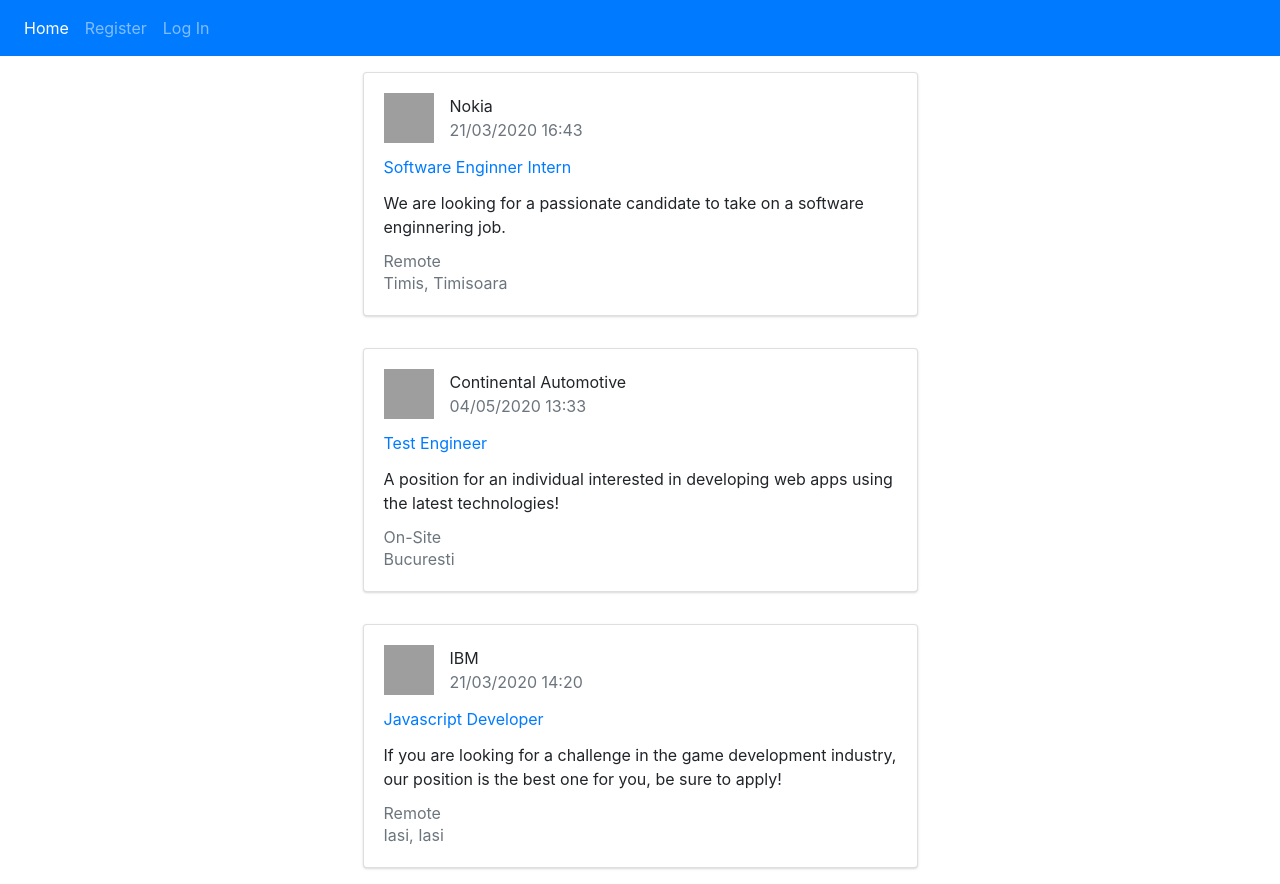
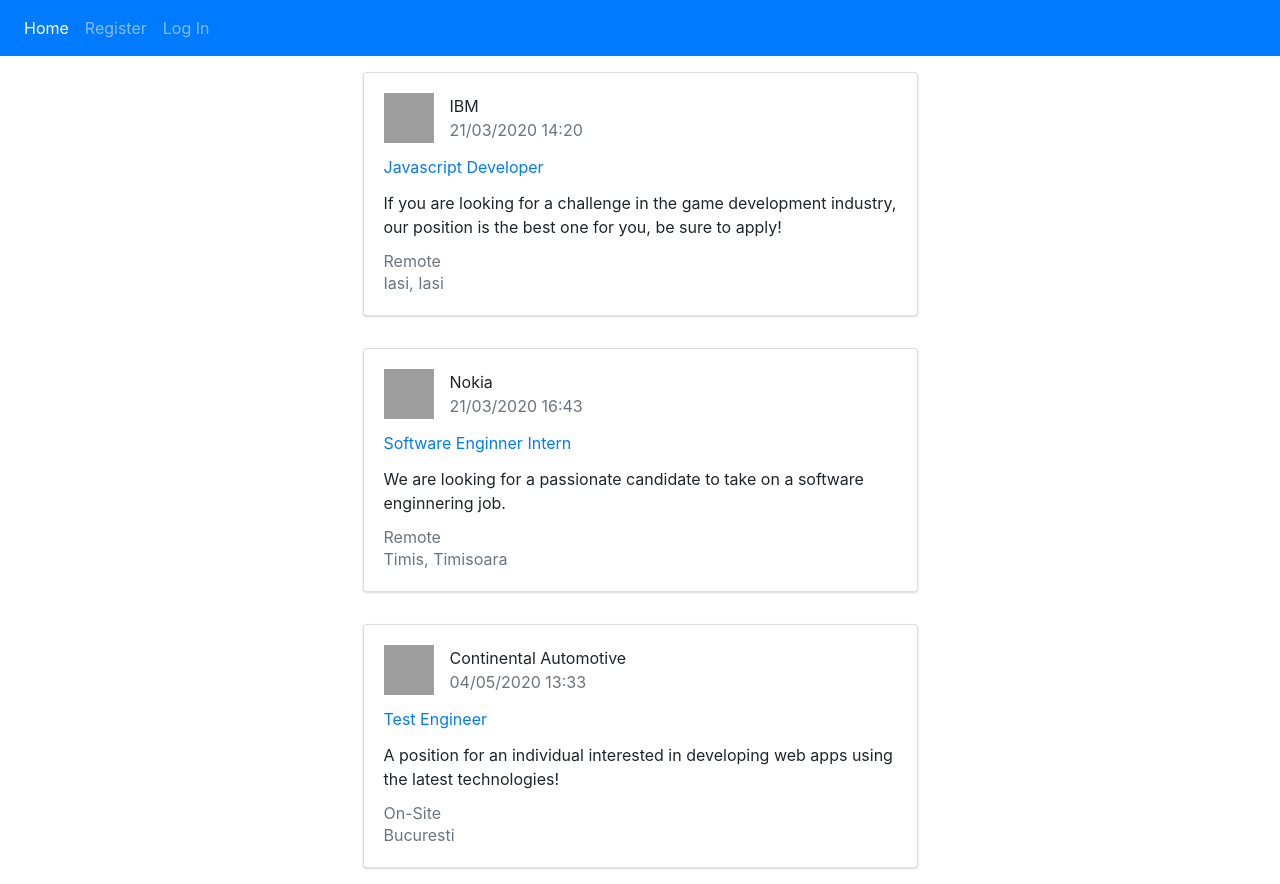
Before and after one commit to snokaru/student-connect, a React (Create React App) app in the folder frontend/: page / in a window 1280 px wide. Built offline with nearby package versions, Linux system fonts and the light colour scheme; grey boxes are pictures that could not be loaded; the HTML template or start-up script is replaced by a standard one.

Commit message:
Improve  home page jobs view

```diff
--- a/frontend/src/components/Pages/Home.js
+++ b/frontend/src/components/Pages/Home.js
@@ -4,6 +4,15 @@
 const Home = () => {
   return (
     <div className="container d-flex flex-column mx-auto">
+      <Job
+        company="IBM"
+        nume="Javascript Developer"
+        description="If you are looking for a challenge in the game development industry, our position is the best one for you, be sure to apply!"
+        type="Remote"
+        location="Iasi, Iasi"
+        companyPicture="https://media-exp1.licdn.com/dms/image/C4D0BAQFgRYqaa_6VCA/company-logo_200_200/0/1614621724734?e=1625702400&v=beta&t=9l7X89Suc7Gll9z_Haw8Tcke0yhbEI6I_b3PEHfHSE8"
+        when="21/03/2020 14:20"
+      ></Job>
       <Job
         company="Nokia"
         nume="Software Enginner Intern"
@@ -22,15 +31,6 @@
         company="Continental Automotive"
         when="04/05/2020 13:33"
       ></Job>
-      <Job
-        company="IBM"
-        nume="Javascript Developer"
-        description="If you are looking for a challenge in the game development industry, our position is the best one for you, be sure to apply!"
-        type="Remote"
-        location="Iasi, Iasi"
-        companyPicture="https://media-exp1.licdn.com/dms/image/C4D0BAQFgRYqaa_6VCA/company-logo_200_200/0/1614621724734?e=1625702400&v=beta&t=9l7X89Suc7Gll9z_Haw8Tcke0yhbEI6I_b3PEHfHSE8"
-        when="21/03/2020 14:20"
-      ></Job>
     </div>
   );
 };
```
